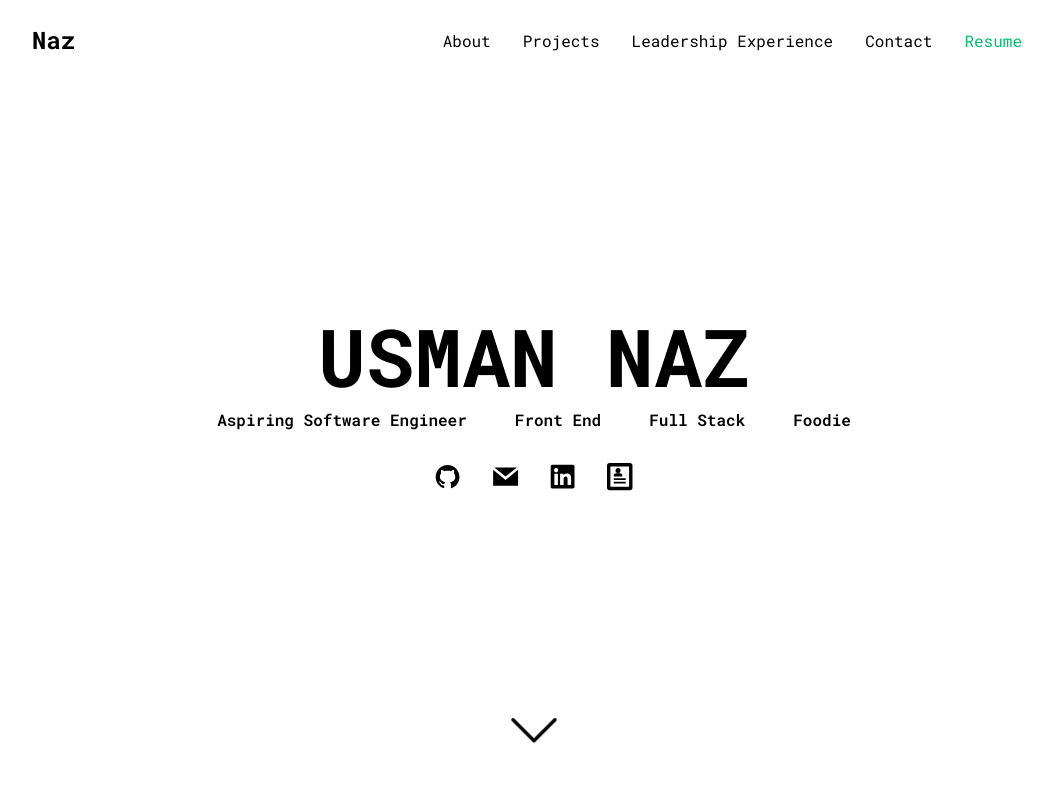
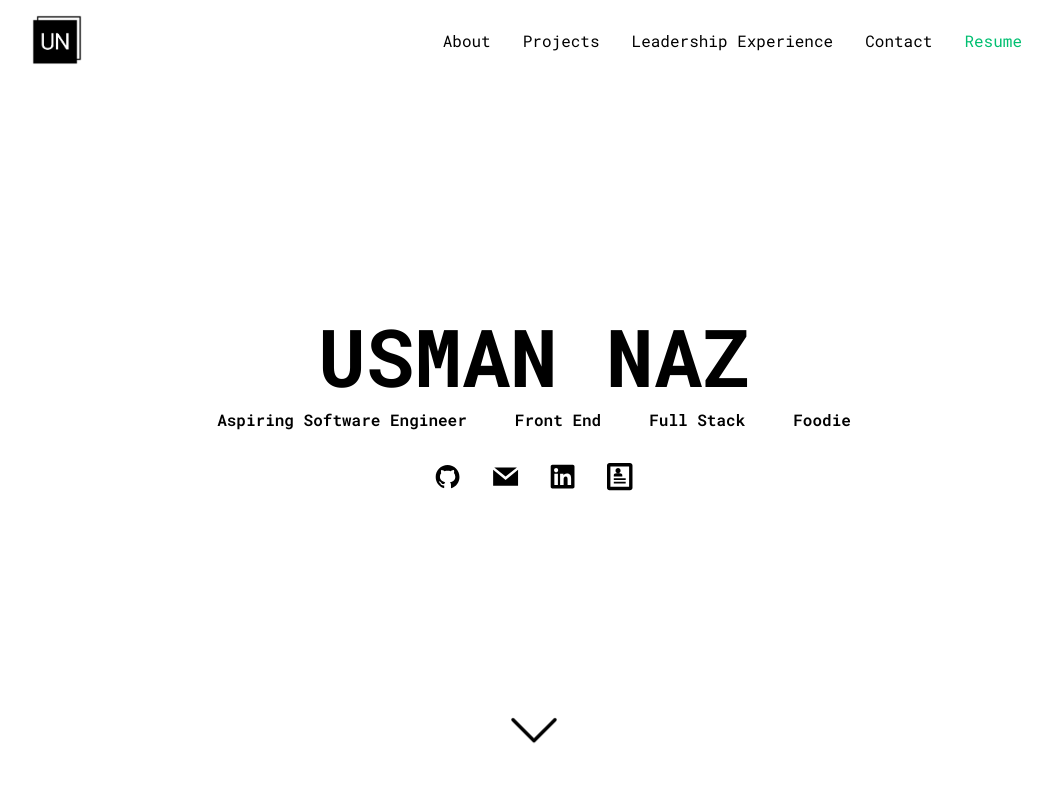
Before and after one commit to usmanazz/Portfolio-Website, a React (Create React App) app: page / in a window 1280 px wide. Shown: the top 800 px of the page, without its empty margins (106-1158 px from the left). Built offline with nearby package versions, Linux system fonts and the light colour scheme; a web font is replaced by a local one.

Commit message:
add website logo, change meta tags

```diff
--- a/public/index.html
+++ b/public/index.html
@@ -31,7 +31,7 @@
       rel="stylesheet"
     />
 
-    <title>React App</title>
+    <title>Usman Naz</title>
   </head>
   <body>
     <noscript>You need to enable JavaScript to run this app.</noscript>
--- a/src/components/Navbar/NavbarStyles.js
+++ b/src/components/Navbar/NavbarStyles.js
@@ -28,7 +28,7 @@ export const NavbarContainer = styled.div`
   max-width: 1100px;
 `;
 
-export const NavLogo = styled(LinkScroll)`
+export const NavLogoContainer = styled(LinkScroll)`
   color: #000;
   justify-self: flex-start;
   font-size: 1.5rem;
@@ -38,6 +38,11 @@ export const NavLogo = styled(LinkScroll)`
   font-weight: bold;
   text-decoration: none;
   cursor: pointer;
+`;
+
+export const NavLogo = styled.img`
+  height: 50px;
+  width: 50px;
 `;
 
 export const MobileIcon = styled.div`
--- a/src/components/Navbar/index.js
+++ b/src/components/Navbar/index.js
@@ -2,6 +2,7 @@ import React from "react";
 import {
   Nav,
   NavbarContainer,
+  NavLogoContainer,
   NavLogo,
   MobileIcon,
   NavMenu,
@@ -11,6 +12,7 @@ import {
 } from "./NavbarStyles";
 import { FaBars } from "react-icons/fa";
 import resume from "../../files/Usman_Naz_resume.pdf";
+import logo from "../../images/personal_website_logo.png";
 import { animateScroll as scroll } from "react-scroll";
 
 const Navbar = ({ toggleSidebar, footerHeight }) => {
@@ -22,9 +24,9 @@ const Navbar = ({ toggleSidebar, footerHeight }) => {
     <>
       <Nav>
         <NavbarContainer>
-          <NavLogo to="/" onClick={goToTop}>
-            Naz
-          </NavLogo>
+          <NavLogoContainer to="/" onClick={goToTop}>
+            <NavLogo src={logo} altText="Usman Naz Logo" />
+          </NavLogoContainer>
           <MobileIcon onClick={toggleSidebar}>
             <FaBars />
           </MobileIcon>
```
Also changed, not shown: src/images/personal_website_logo.png (added), 1 other file (tests, documents, lock files or other folders).
